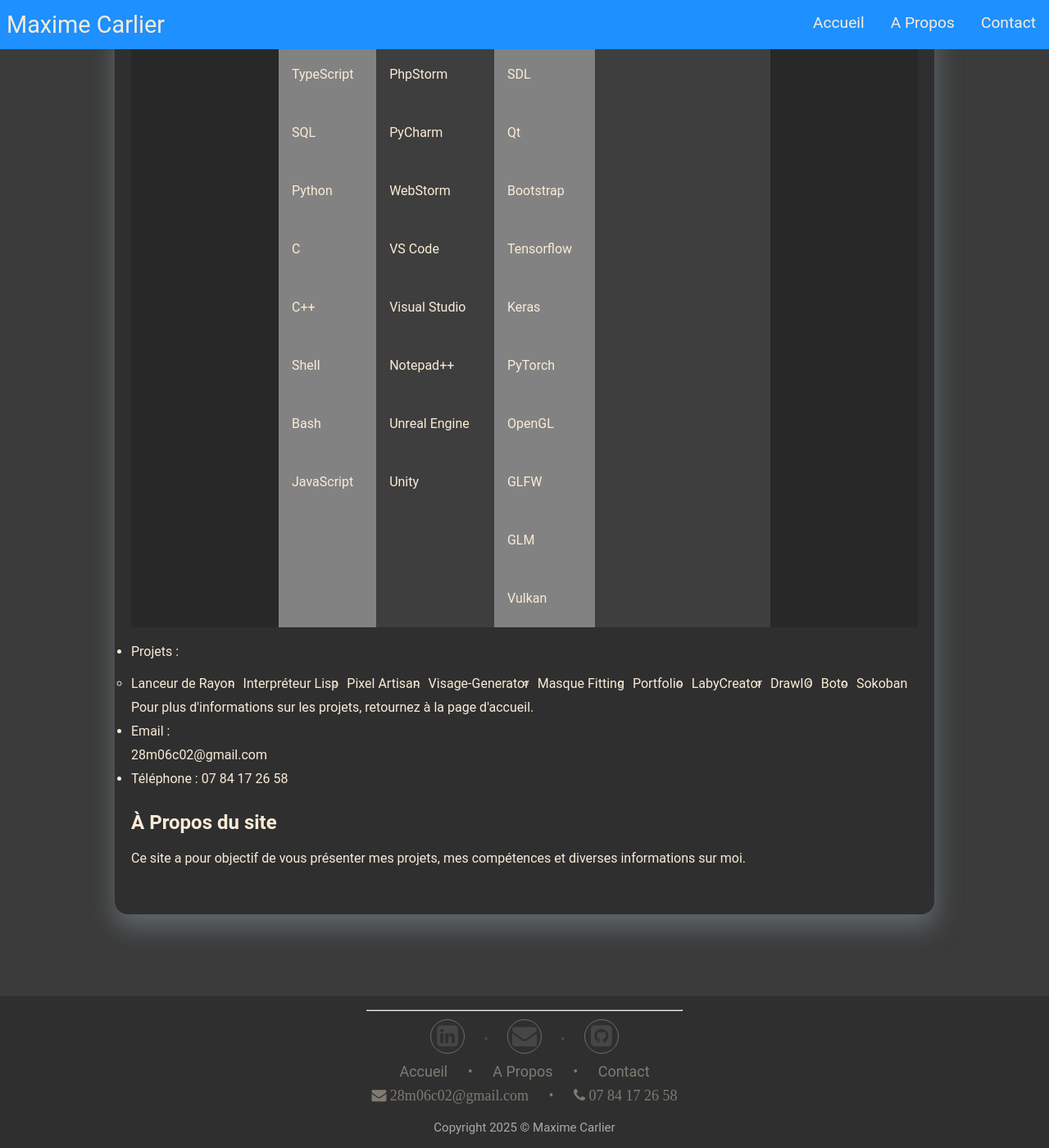
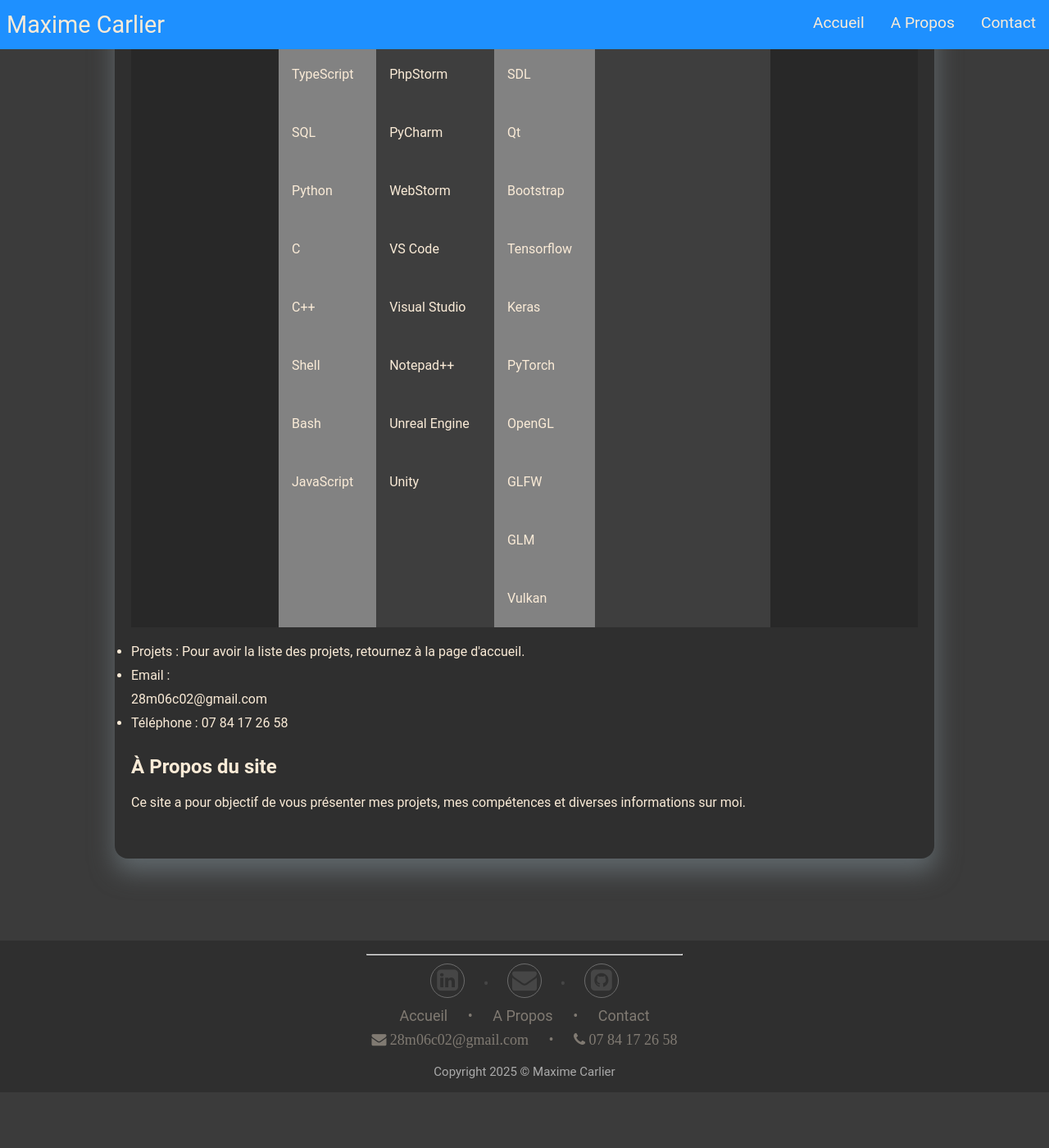
Before and after one commit to Carlier-Maxime/Carlier-Maxime.github.io, a Jekyll site: the page built from about.html, in a window 1280 px wide and 1400 px high, scrolled down 963 px. Shown: the whole window at 82% size. Built offline with Jekyll 4.4.1, drawn with Linux system fonts in a browser that asks for light colours; after the commit the page ends 2295 px from its top, so only the background shows below that.

Commit message:
:fire: rm list of project in about (redirect to homepage)

```diff
--- a/about.html
+++ b/about.html
@@ -39,23 +39,7 @@ js: "about.js"
                     </tbody>
                 </table>
             </li>
-            <li>
-                Projets :
-                <ul class="project">
-                    <li>Lanceur de Rayon</li>
-                    <li>Interpréteur Lisp</li>
-                    <li>Pixel Artisan</li>
-                    <li>Visage-Generator</li>
-                    <li>Masque Fitting</li>
-                    <li>Portfolio</li>
-                    <li>LabyCreator</li>
-                    <li>DrawIO</li>
-                    <li>Boto</li>
-                    <li>Sokoban</li>
-                </ul>
-                <br><br>
-                Pour plus d'informations sur les projets, retournez à la page d'accueil.
-            </li>
+            <li>Projets : Pour avoir la liste des projets, retournez à la page d'accueil.</li>
             <li>Email : <a href="mailto:28m06c02@gmail.com">28m06c02@gmail.com</a></li>
             <li>Téléphone : 07 84 17 26 58</li>
         </ul>
--- a/style.css
+++ b/style.css
@@ -399,12 +399,6 @@ hr.solid {
     background-color: #282828;
 }
 
-.about .project li {
-    float: left;
-    text-decoration: none;
-    margin-right: 10px;
-}
-
 .contact {
     margin: 50px auto;
     box-shadow: rgb(96, 104, 108) 1px 15px 30px 1px;
```
